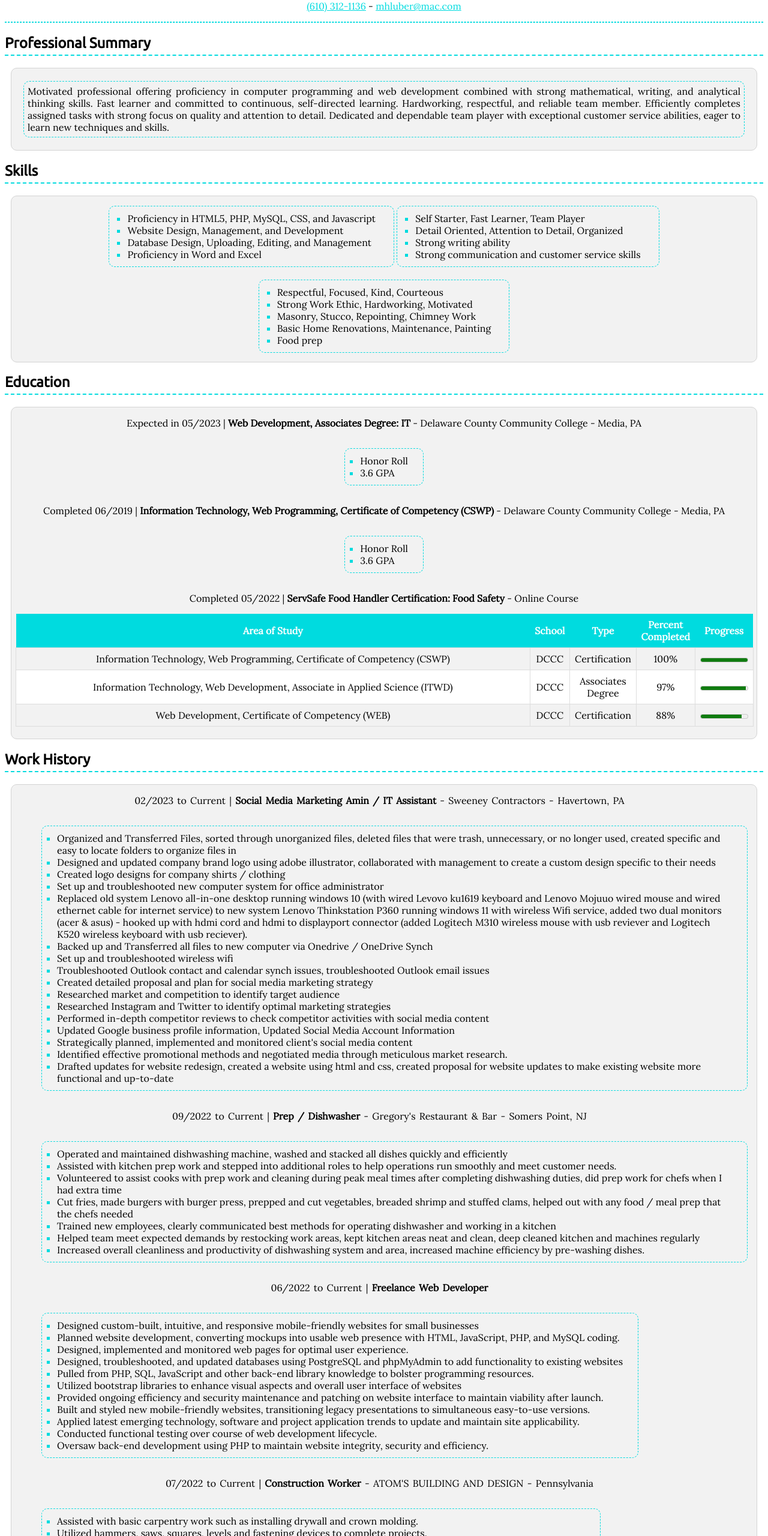
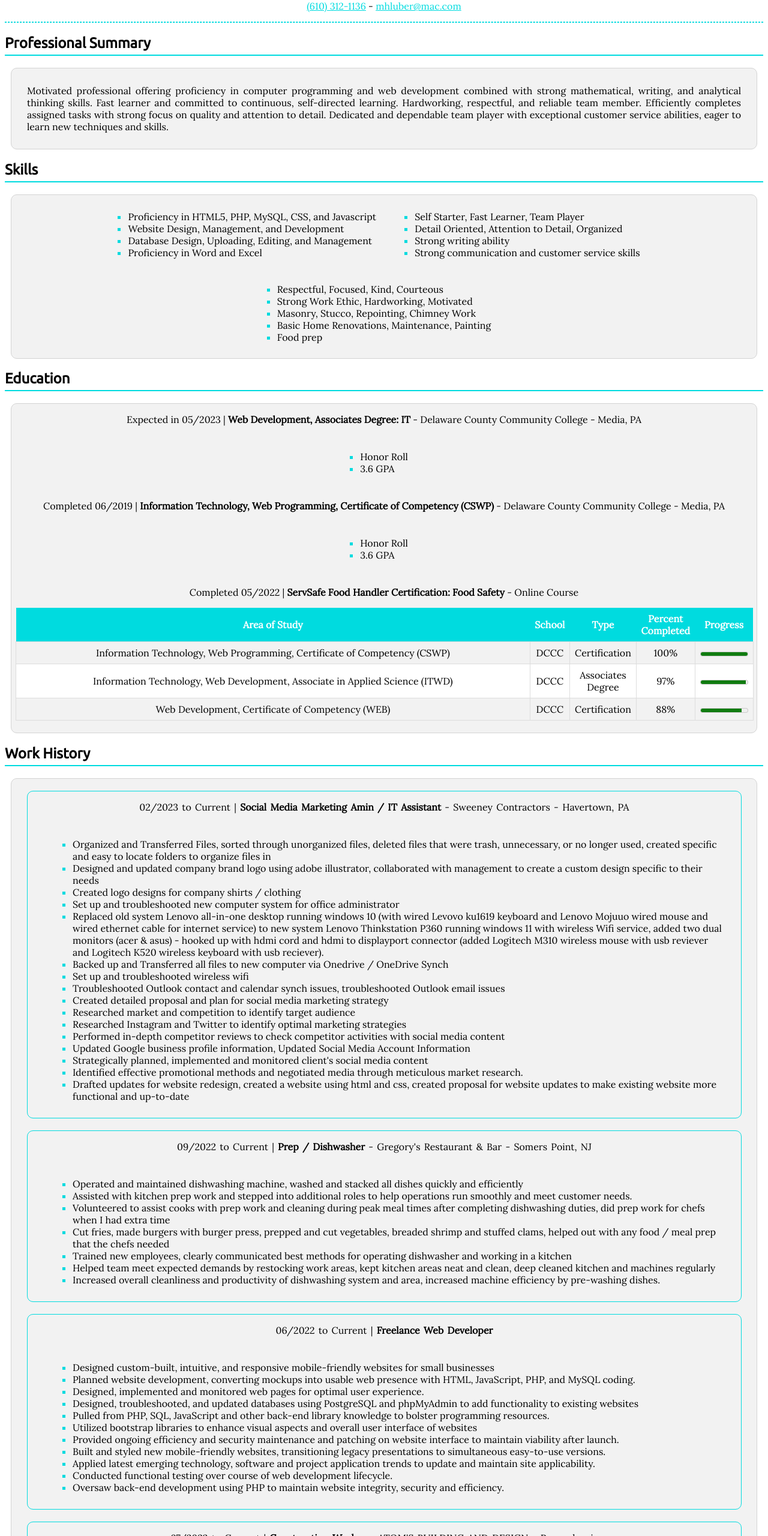
Before and after one commit to sailoroftheseas/Updated_Resume, a plain HTML site: page index.html in a window 1280 px wide. Shown: the part 80-2640 px from the top of the page at 60% size. Drawn offline with Linux system fonts and the light colour scheme.

Commit message:
changed styling to borders, added work hist divs

```diff
--- a/index.html
+++ b/index.html
@@ -152,7 +152,7 @@
 
     h2 {
         text-align: left;
-        border-bottom: 2px dashed #00dbdf;
+        border-bottom: 2px solid #00dbdf;
         padding-bottom: 5px;
         font-family: Ubuntu, sans-serif;
 
@@ -177,7 +177,7 @@
     p.prosump {
 
         text-align: justify;
-        border: 1px dashed #00dbdf;
+        /* border: 1px dashed #00dbdf; */
         border-radius: 10px;
         padding: 6px;
         margin-left: 20px;
@@ -207,7 +207,7 @@
         display: inline-block;
         text-align: left;
         /* background-color: yellow; */
-        border: 1px dashed #00dbdf;
+        /* border: 1px dashed #00dbdf; */
         padding: 10px 30px;
         margin-bottom: 5px;
         border-radius: 10px;
@@ -226,7 +226,7 @@
         /* background-color: yellow; */
         display: inline-block;
         text-align: left;
-        border: 1px dashed #00dbdf;
+        /* border: 1px dashed #00dbdf; */
         padding: 10px 25px;
         border-radius: 10px;
         margin-left: 50px;
@@ -277,7 +277,7 @@
         /* background-color: yellow; */
         display: inline-block;
         text-align: left;
-        border: 1px dashed #00dbdf;
+        /* border: 1px dashed #00dbdf; */
         padding: 10px 25px;
         border-radius: 10px;
     }
@@ -820,6 +820,7 @@
 
     <div class="workhistelecontainer">
 
+        <div style="border:1px solid #00dbdf; margin-left:26px; margin-right:10px; border-radius: 10px; margin-top: 20px;">
         <p class="workhistele">02/2023 to Current | <strong class="bolderfont">Social Media Marketing Amin / IT Assistant</strong> -
             Sweeney Contractors - Havertown, PA
             </p>
@@ -844,7 +845,9 @@
 
 
             </ul>
+        </div>
 
+        <div style="border:1px solid #00dbdf; margin-left:26px; margin-right:10px; border-radius: 10px; margin-top: 20px;">
             <p class="workhistele">09/2022 to Current | <strong class="bolderfont">Prep / Dishwasher</strong> -
                 Gregory's Restaurant & Bar - Somers Point, NJ
                 </p>
@@ -867,7 +870,9 @@
 
                 </ul>
 
+            </div>
 
+            <div style="border:1px solid #00dbdf; margin-left:26px; margin-right:10px; border-radius: 10px; margin-top: 20px;">
                 <p class="workhistele">06/2022 to Current | <strong class="bolderfont">Freelance Web Developer</strong>
 
                     </p>
@@ -892,6 +897,9 @@
 
                     </ul>
 
+                </div>
+
+<div style="border:1px solid #00dbdf; margin-left:26px; margin-right:10px; border-radius: 10px; margin-top: 20px;">
     <p class="workhistele">07/2022 to Current | <strong class="bolderfont">Construction Worker</strong> -
         ATOM'S BUILDING AND DESIGN - Pennsylvania
         </p>
@@ -905,6 +913,9 @@
             <li>Gathered and disposed of worksite debris to remove safety hazards.</li>
         </ul>
 
+    </div>
+
+    <div style="border:1px solid #00dbdf; margin-left:26px; margin-right:10px; border-radius: 10px; margin-top: 20px;">
         <p class="workhistele">07/2020 to 01/2021 | <strong class="bolderfont">Chimney Technician</strong> - Tony's Chimney Care - Downingtown, PA</p>
 
         <ul class="workhistul">
@@ -920,6 +931,9 @@
             <li>Performed duties in accordance with applicable standards, policies and regulatory guidelines to promote safe working environment.</li>
         </ul>
 
+    </div>
+
+    <div style="border:1px solid #00dbdf; margin-left:26px; margin-right:10px; border-radius: 10px; margin-top: 20px;">
         <p class="workhistele">09/2017 to 07/2019 | <strong class="bolderont">Juice Maker, Computer Troubleshooting, Maintenance</strong> - Juice Maker, Computer Troubleshooting, Maintenance Juice Dr - Ardmore, PA</p>
 
         <ul class="workhistul">
@@ -933,7 +947,8 @@
             <li>Completed daily, weekly and monthly checklists on building equipment to maintain records of scheduled maintenance procedures.
                 Commercial delivery</li>
         </ul>
-
+    </div>
+    <div style="border:1px solid #00dbdf; margin-left:26px; margin-right:10px; border-radius: 10px; margin-top: 20px;">
         <p class="workhistele">9/2016 to 08/2017 | <strong class="bolderont">Computer Assistant</strong> - J & M Arts - Bryn Mawr, PA</p>
 
         <ul class="workhistul">
@@ -942,7 +957,9 @@
            <li>Recommended network security standards and upgrades to management</li>
            <li>Assisted with moving and organizing art</li>
         </ul>
+    </div>
 
+    <div style="border:1px solid #00dbdf; margin-left:26px; margin-right:10px; border-radius: 10px; margin-top: 20px;">
         <p class="workhistele">10/2015 to 02/2016 | <strong class="bolderont">Delivery Driver</strong> - Toni Roni's - Drexel Hill, PA</p>
 
         <ul class="workhistul">
@@ -953,7 +970,9 @@
           <li>Communicated customer complaints, requests and feedback to company management for swift resolution.</li>
           <li>Fostered positive working relationships with regular customers.</li>
         </ul>
+    </div>
 
+    <div style="border:1px solid #00dbdf; margin-left:26px; margin-right:10px; border-radius: 10px; margin-top: 20px; margin-bottom: 10px;">
         <p class="workhistele">09/2014 to 02/2015 | <strong class="bolderont">Maintenance Man</strong> - The Galman Group - Dupont Towers Condominiums; Jenkintown, PA</p>
 
         <ul class="workhistul">
@@ -965,7 +984,7 @@
            <li>Followed safety precautions to avoid personal injury and provide safe work environment.</li>
            <li>Replaced light bulbs in indoor and outdoor fixtures and checked smoke and carbon monoxide detectors for proper functionality.</li>
         </ul>
-
+    </div>
         </div>
  </div>
 
```
